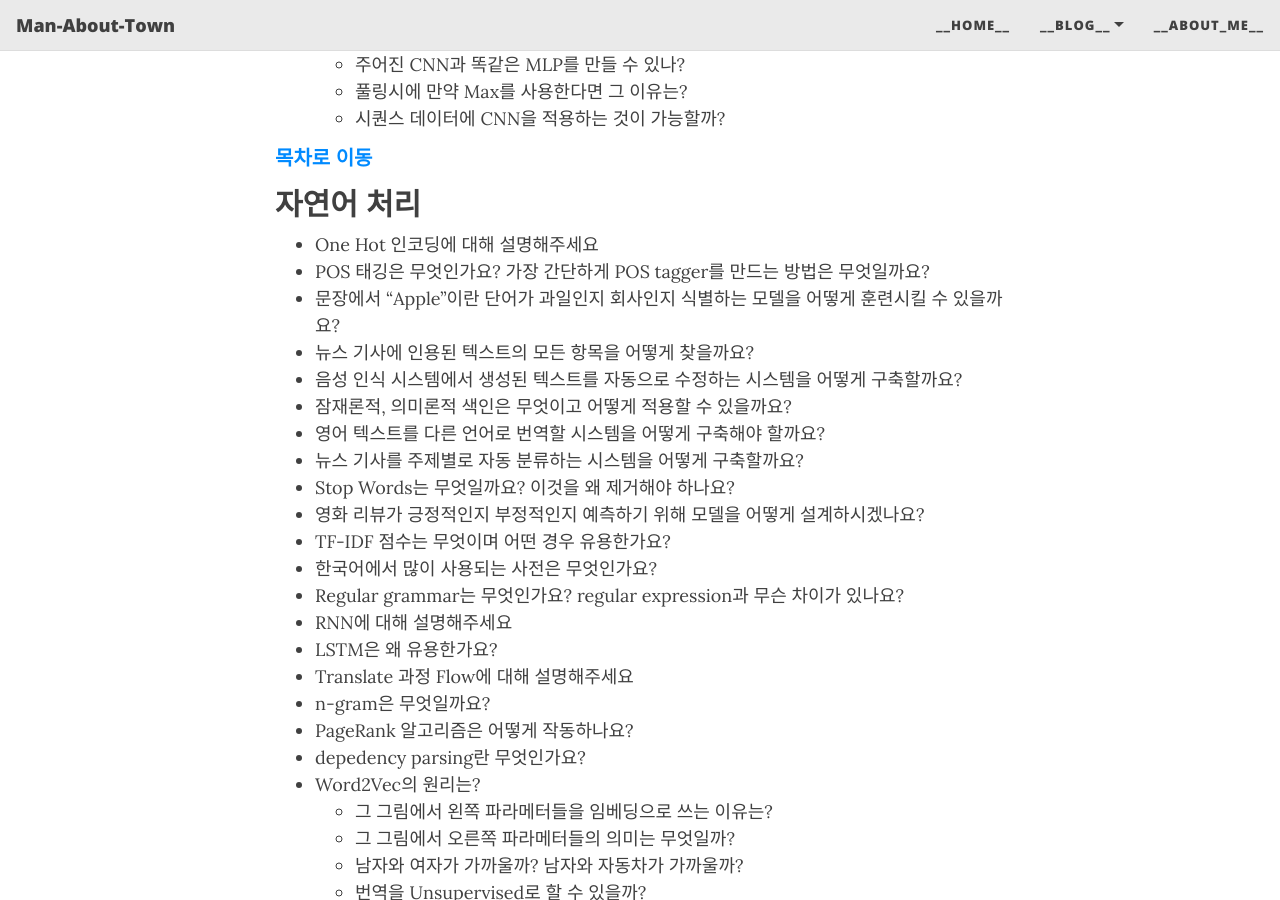
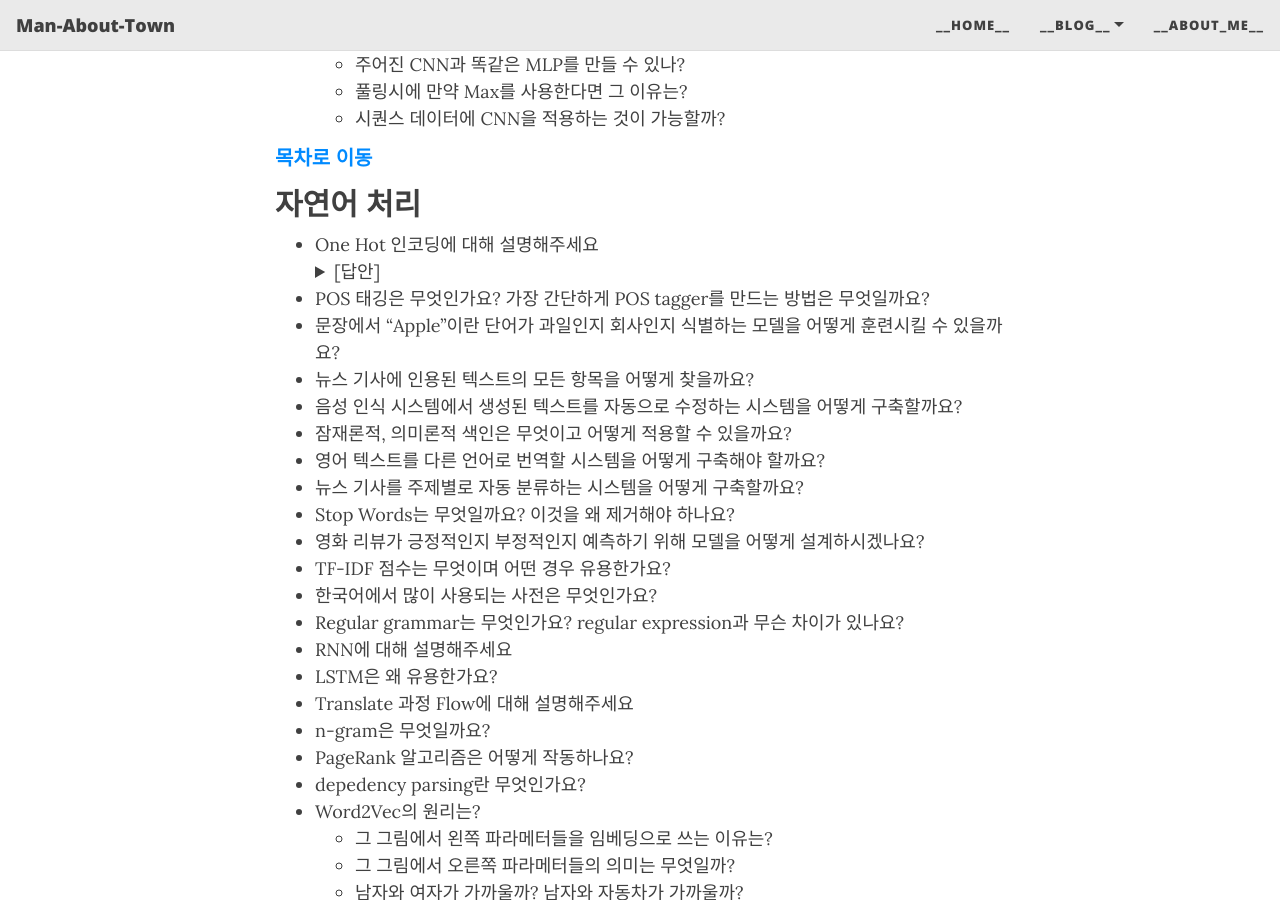
Before and after one commit to YongWookHa/yongwookha.github.io, a Jekyll site: the page built from collections/_MachineLearning/2021-01-29-Interview Question.md, in a window 1280 px wide and 900 px high, scrolled down 8335 px. Built offline with Jekyll 4.4.1, drawn with Linux system fonts in a browser that asks for light colours; nearby versions of some CDN libraries; some web fonts are replaced; formulas are drawn with MathJax 3; comment, search, counter and statistics services are not loaded.

Commit message:
update content

```diff
--- a/collections/_MachineLearning/2021-01-29-Interview Question.md
+++ b/collections/_MachineLearning/2021-01-29-Interview Question.md
@@ -846,6 +846,14 @@ Answer by [YongWook Ha](https://github.com/YongWookHa)
 
 ## 자연어 처리
 - One Hot 인코딩에 대해 설명해주세요
+  <details markdown="1">
+    <summary>[답안]</summary>
+
+    > ![](https://www.dropbox.com/s/4co60k7p7y4f8i4/one-hot-encoding.png?raw=1)
+    > one-hot encoding은 토큰(token)을 신경망(Neural net)에 입력하기 위해 Embedding하는 방법 중 하나다. 특정 토큰을 matrix로 만들기 위해 vocab size N개의 차원을 가지는 벡터를 만들고, 특정 Index만 1값을 주고 나머지를 0으로 하는 방식으로 토큰을 벡터화한다.
+
+  </details>
+
 - POS 태깅은 무엇인가요? 가장 간단하게 POS tagger를 만드는 방법은 무엇일까요?
 - 문장에서 "Apple"이란 단어가 과일인지 회사인지 식별하는 모델을 어떻게 훈련시킬 수 있을까요?
 - 뉴스 기사에 인용된 텍스트의 모든 항목을 어떻게 찾을까요?
```
